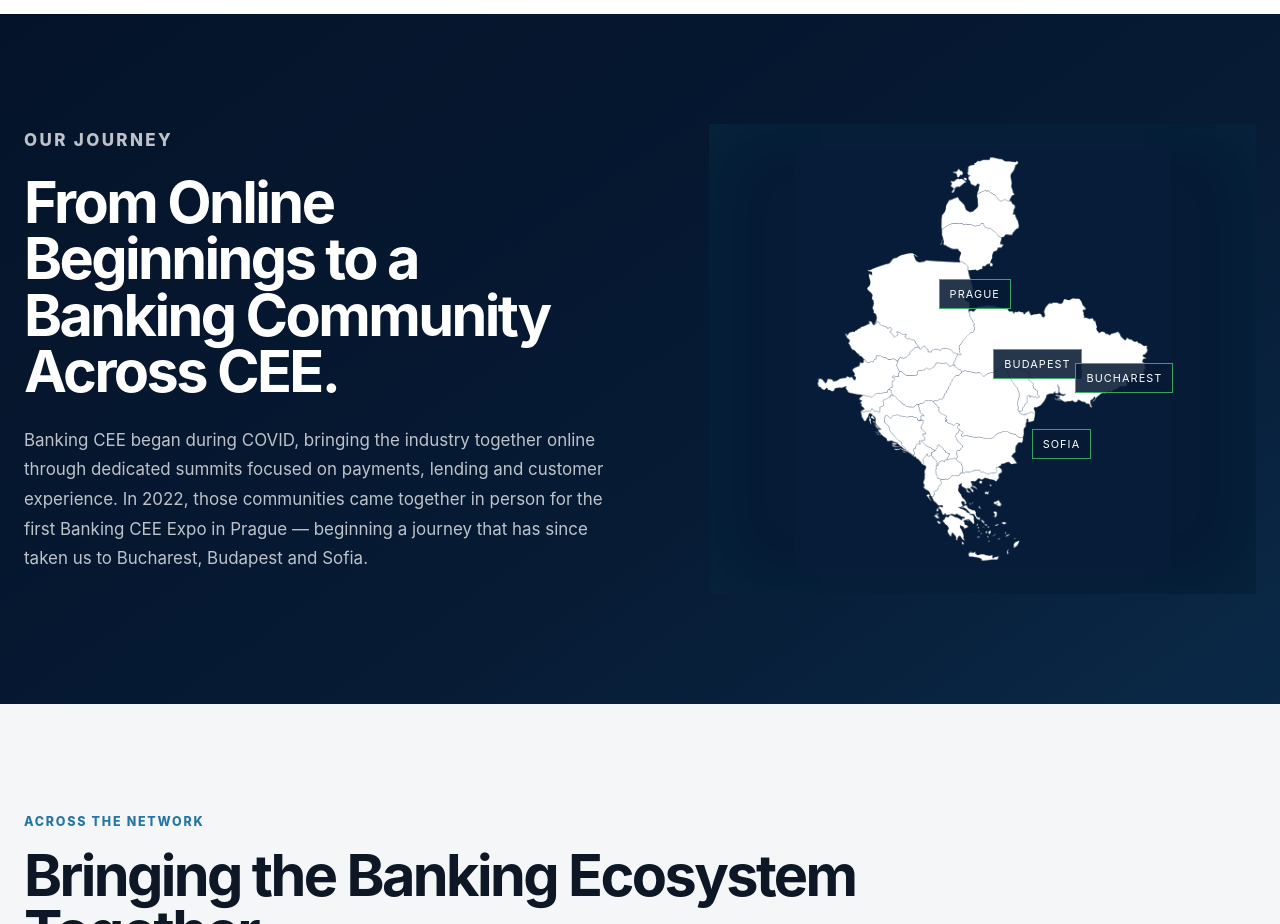
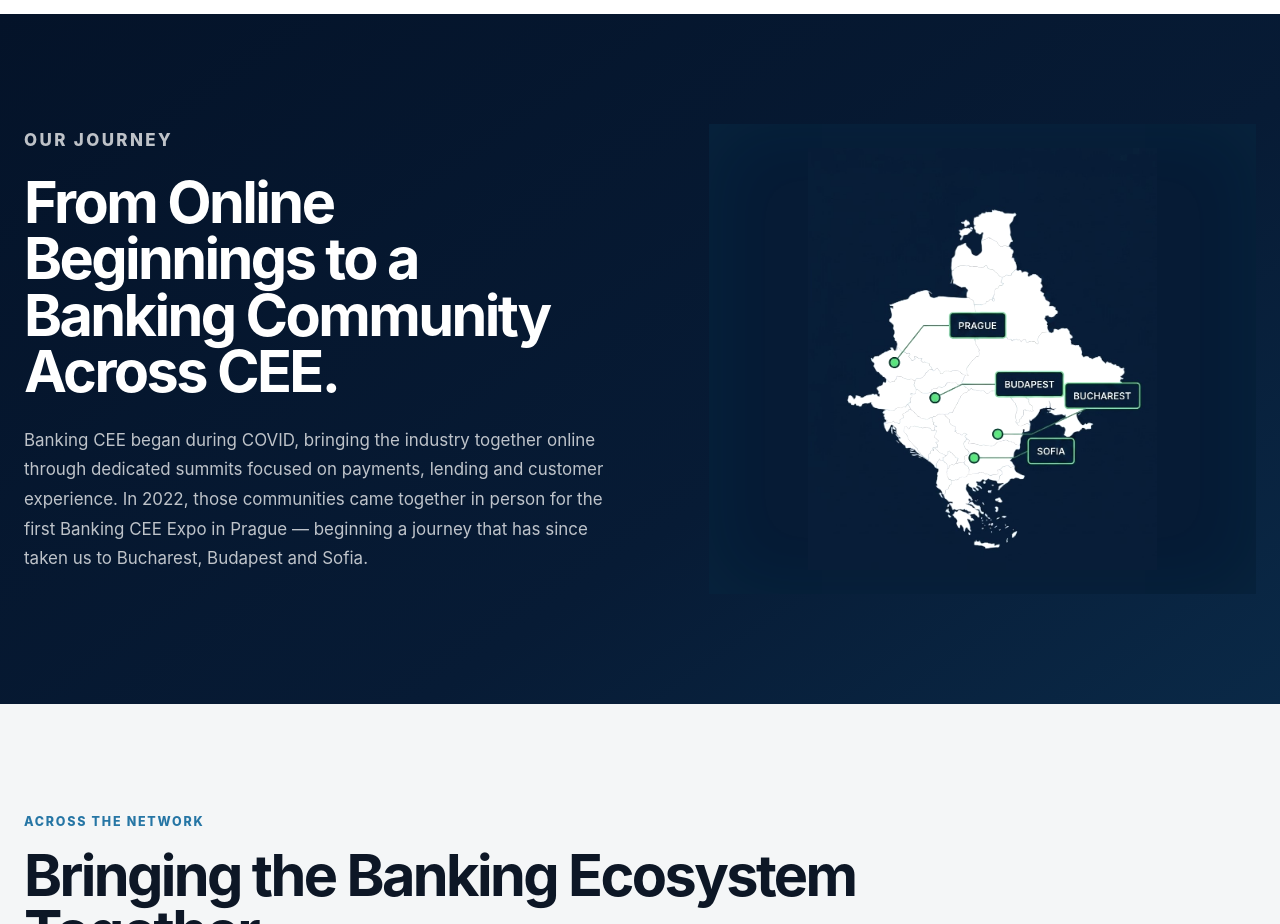
Before and after one commit to AutomationConnectiva/connectiva_cee, a Next.js app: page / in a window 1280 px wide. Shown: the part 2420-3344 px from the top of the page. Built offline with nearby package versions, Linux system fonts and the light colour scheme.

Commit message:
Update CEE map image and connect contact form to Supabase

```diff
--- a/app/page.tsx
+++ b/app/page.tsx
@@ -85,8 +85,7 @@
             <p>Banking CEE began during COVID, bringing the industry together online through dedicated summits focused on payments, lending and customer experience. In 2022, those communities came together in person for the first Banking CEE Expo in Prague — beginning a journey that has since taken us to Bucharest, Budapest and Sofia.</p>
           </div>
           <div className="map-card map-real">
-            <Image src="/images/cee-map.png" alt="Map of Central and Eastern Europe highlighting the Banking CEE footprint" fill className="map-image" />
-            <span className="map-pin pin-prague">Prague</span><span className="map-pin pin-budapest">Budapest</span><span className="map-pin pin-bucharest">Bucharest</span><span className="map-pin pin-sofia">Sofia</span>
+            <Image src="/images/cee-map.jpg" alt="Map of Central and Eastern Europe highlighting the Banking CEE footprint" fill className="map-image" />
           </div>
         </div>
       </section>
```
Also changed, not shown: public/images/cee-map.jpg (added), public/images/cee-map.png (deleted).
